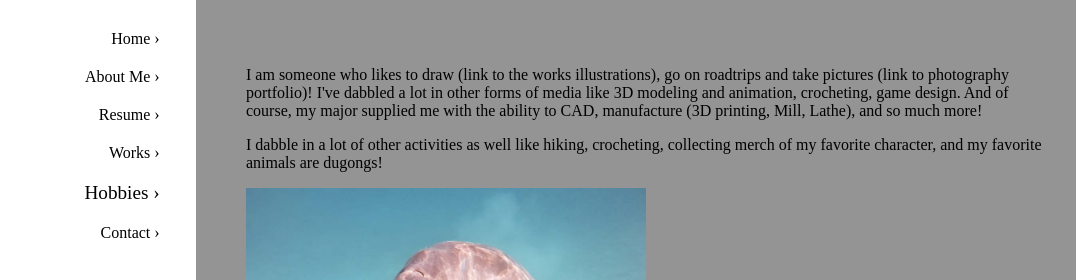
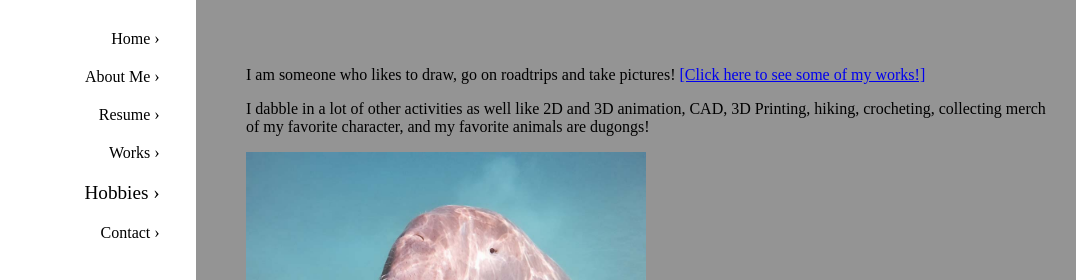
Before and after one commit to AlynP2056/Personal_Website, a plain HTML site: page hobbies.html in a window 1280 px wide. Shown: the top 280 px of the page, 204-1280 px from the left. Drawn offline with Linux system fonts and the light colour scheme; a web font is replaced by a local one.

Commit message:
Edited text on hobbies

```diff
--- a/hobbies.html
+++ b/hobbies.html
@@ -33,10 +33,10 @@
 
       <main>
         <p>
-          I am someone who likes to draw (link to the works illustrations), go on roadtrips and take pictures (link to photography portfolio)! I've dabbled a lot in other forms of media like 3D modeling and animation, crocheting, game design. And of course, my major supplied me with the ability to CAD, manufacture (3D printing, Mill, Lathe), and so much more!
+          I am someone who likes to draw, go on roadtrips and take pictures! <a href="works.html"> [Click here to see some of my works!] </a>
         </p>
         <p>
-          I dabble in a lot of other activities as well like hiking, crocheting, collecting merch of my favorite character, and my favorite animals are dugongs!
+          I dabble in a lot of other activities as well like 2D and 3D animation, CAD, 3D Printing, hiking, crocheting, collecting merch of my favorite character, and my favorite animals are dugongs!
         </p>
 
         <img
```
